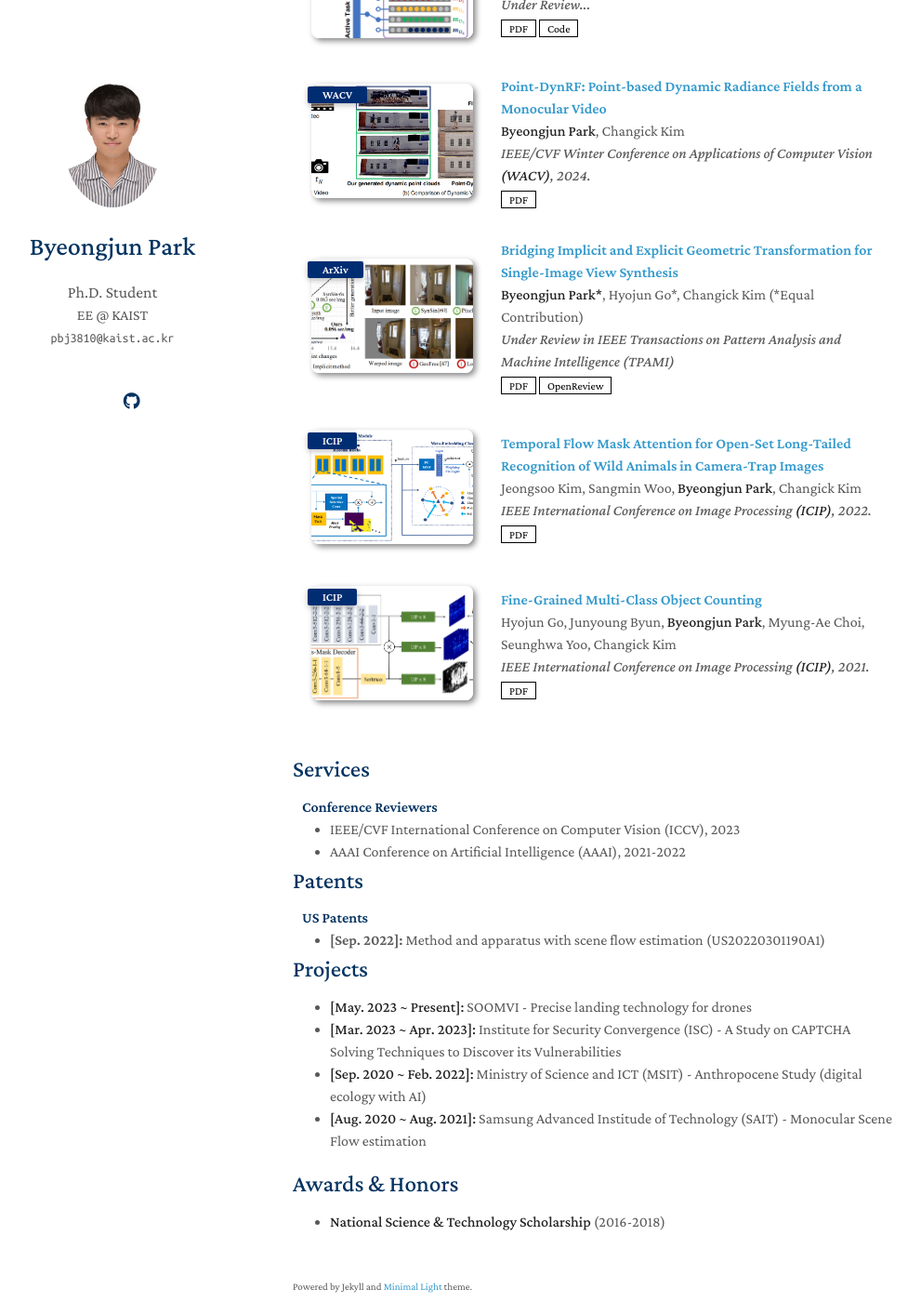
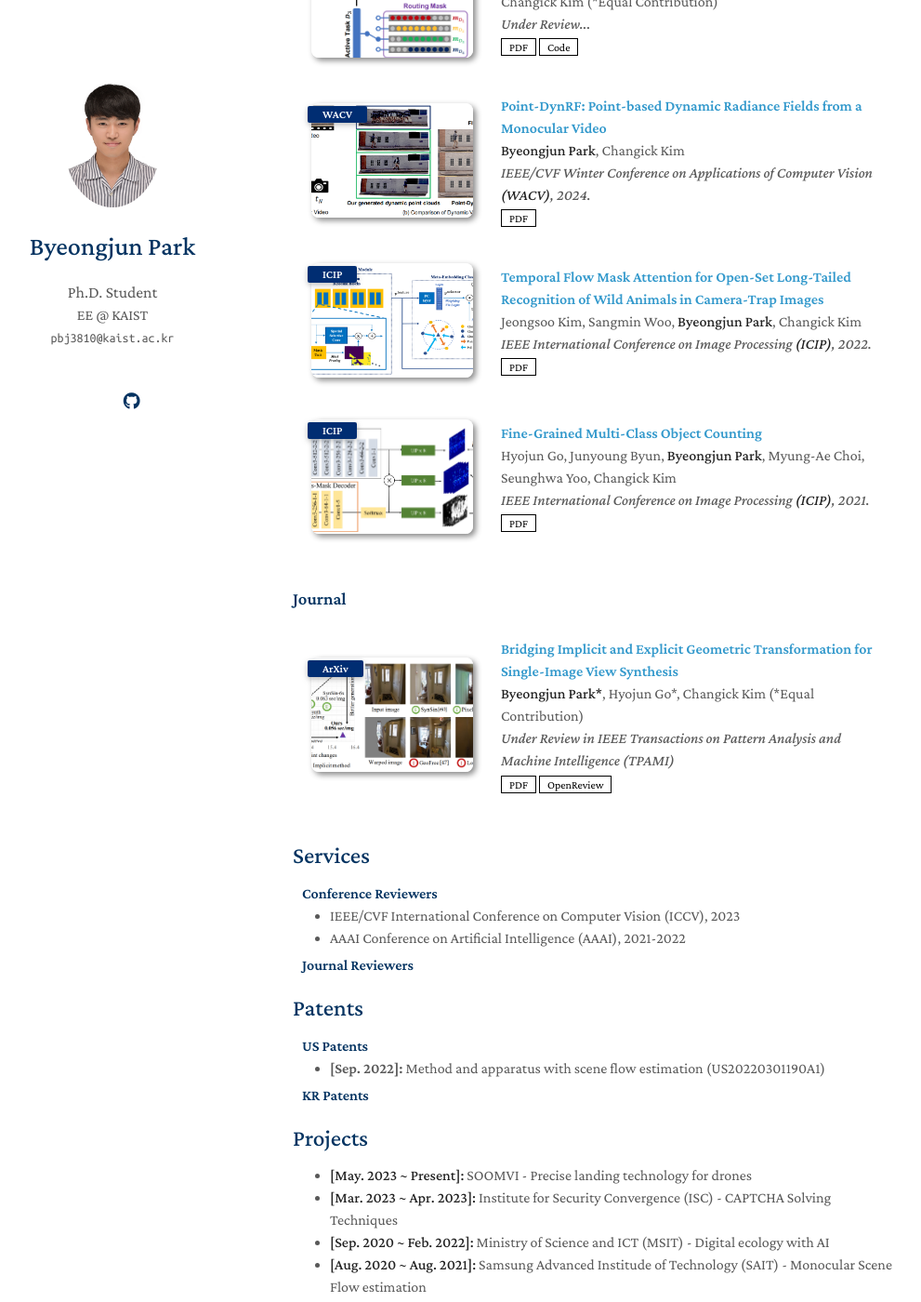
Before and after one commit to byeongjun-park/byeongjun-park.github.io, a Jekyll site: the page built from index.md, in a window 1280 px wide and 1400 px high, scrolled down 664 px. Shown: the whole window at 93% size, without its empty margins (155-1146 px from the left). Built offline with Jekyll 4.4.1, drawn with Linux system fonts in a browser that asks for light colours; nearby versions of some CDN libraries; a style sheet for code colours, icons or effects is not loaded; our own code applies the rules of GitHub Pages for plain Markdown files; some of the changed text lies outside the part shown.

Commit message:
profile update

```diff
--- a/_includes/patents.md
+++ b/_includes/patents.md
@@ -5,3 +5,9 @@
 <ul style="margin:0 0 5px;">
   <li><a href="https://patents.google.com/patent/US20220301190A1/en/"><autocolor><b>[Sep. 2022]:</b> Method and apparatus with scene flow estimation (US20220301190A1) </autocolor></a></li>
 </ul>
+
+<h4 style="margin:0 10px 0;">KR Patents</h4>
+
+<ul style="margin:0 0 20px;">
+
+</ul>
--- a/_includes/publications.md
+++ b/_includes/publications.md
@@ -1,9 +1,11 @@
 <h2 id="publications" style="margin: 2px 0px -15px;">Publications</h2>
+
+<h3 style="margin:0 0px 0;">Conference</h3>
 
 <div class="publications">
 <ol class="bibliography">
 
-{% for link in site.data.publications.main %}
+{% for link in site.data.conference.main %}
 
 <li>
 <div class="pub-row">
@@ -53,3 +55,59 @@
 
 </ol>
 </div>
+
+<h3 style="margin:0 0px 0;">Journal</h3>
+
+<div class="publications">
+<ol class="bibliography">
+
+{% for link in site.data.journal.main %}
+
+<li>
+<div class="pub-row">
+  <div class="col-sm-3 abbr" style="position: relative;padding-right: 15px;padding-left: 15px;">
+    {% if link.image %}
+    <img src="{{ link.image }}" class="teaser img-fluid z-depth-1" style="width=100;height=40%">
+    {% endif %}
+    {% if link.conference_short %}
+    <abbr class="badge">{{ link.conference_short }}</abbr>
+    {% endif %}
+  </div>
+  <div class="col-sm-9" style="position: relative;padding-right: 15px;padding-left: 20px;">
+      <div class="title"><a href="{{ link.pdf }}">{{ link.title }}</a></div>
+      <div class="author">{{ link.authors }}</div>
+      <div class="periodical"><em>{{ link.conference }}</em>
+      </div>
+    <div class="links">
+      {% if link.pdf %}
+      <a href="{{ link.pdf }}" class="btn btn-sm z-depth-0" role="button" target="_blank" style="font-size:12px;">PDF</a>
+      {% endif %}
+      {% if link.OpenReview %}
+      <a href="{{ link.OpenReview }}" class="btn btn-sm z-depth-0" role="button" target="_blank" style="font-size:12px;">OpenReview</a>
+      {% endif %}
+      {% if link.code %}
+      <a href="{{ link.code }}" class="btn btn-sm z-depth-0" role="button" target="_blank" style="font-size:12px;">Code</a>
+      {% endif %}
+      {% if link.page %}
+      <a href="{{ link.page }}" class="btn btn-sm z-depth-0" role="button" target="_blank" style="font-size:12px;">Project Page</a>
+      {% endif %}
+      {% if link.bibtex %}
+      <a href="{{ link.bibtex }}" class="btn btn-sm z-depth-0" role="button" target="_blank" style="font-size:12px;">BibTex</a>
+      {% endif %}
+      {% if link.notes %}
+      <strong> <i style="color:#e74d3c">{{ link.notes }}</i></strong>
+      {% endif %}
+      {% if link.others %}
+      {{ link.others }}
+      {% endif %}
+    </div>
+  </div>
+</div>
+</li>
+
+<br>
+
+{% endfor %}
+
+</ol>
+</div>
--- a/_includes/services.md
+++ b/_includes/services.md
@@ -7,9 +7,9 @@
   <li><a href="https://aaai.org/conference/aaai/aaai-22//"><autocolor>AAAI Conference on Artificial Intelligence (AAAI), 2021-2022</autocolor></a></li>
 </ul>
 
-[//]: # (<h4 style="margin:0 10px 0;">Journal Reviewers</h4>)
+<h4 style="margin:0 10px 0;">Journal Reviewers</h4>
 
-[//]: # ()
-[//]: # (<ul style="margin:0 0 20px;">)
 
-[//]: # (</ul>)
+<ul style="margin:0 0 20px;">
+
+</ul>
--- a/index.md
+++ b/index.md
@@ -31,8 +31,8 @@ layout: homepage
 ## Projects
 
 * **[May. 2023 ~ Present]:** SOOMVI - Precise landing technology for drones
-* **[Mar. 2023 ~ Apr. 2023]:** Institute for Security Convergence (ISC) - A Study on CAPTCHA Solving Techniques to Discover its Vulnerabilities
-* **[Sep. 2020 ~ Feb. 2022]:** Ministry of Science and ICT (MSIT) - Anthropocene Study (digital ecology with AI)
+* **[Mar. 2023 ~ Apr. 2023]:** Institute for Security Convergence (ISC) - CAPTCHA Solving Techniques
+* **[Sep. 2020 ~ Feb. 2022]:** Ministry of Science and ICT (MSIT) - Digital ecology with AI
 * **[Aug. 2020 ~ Aug. 2021]:** Samsung Advanced Institude of Technology (SAIT) - Monocular Scene Flow estimation
 
 ## Awards & Honors
```
Also changed, not shown: other parts of index.md (+1 -1 lines), _data/conference.yml (renamed from _data/publications.yml, +3 -11 lines), _data/journal.yml (added, +9 -0 lines).
